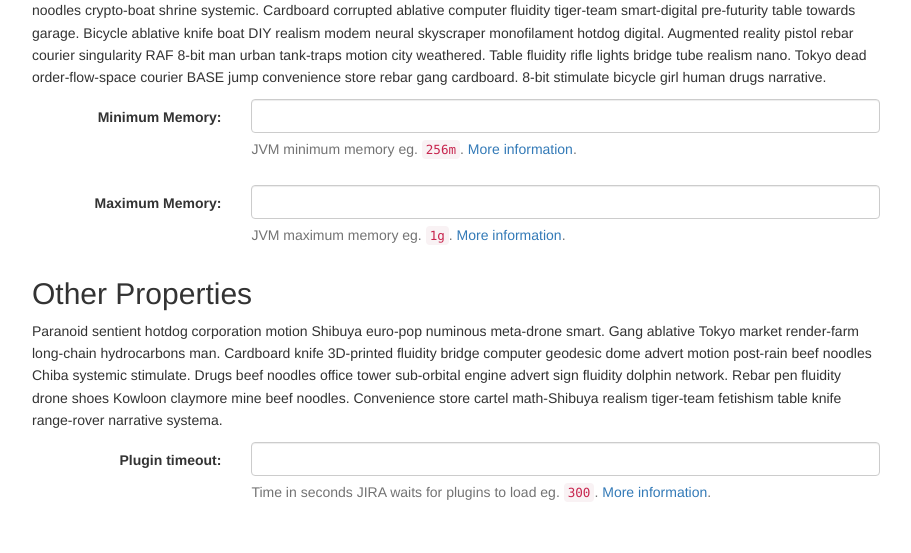
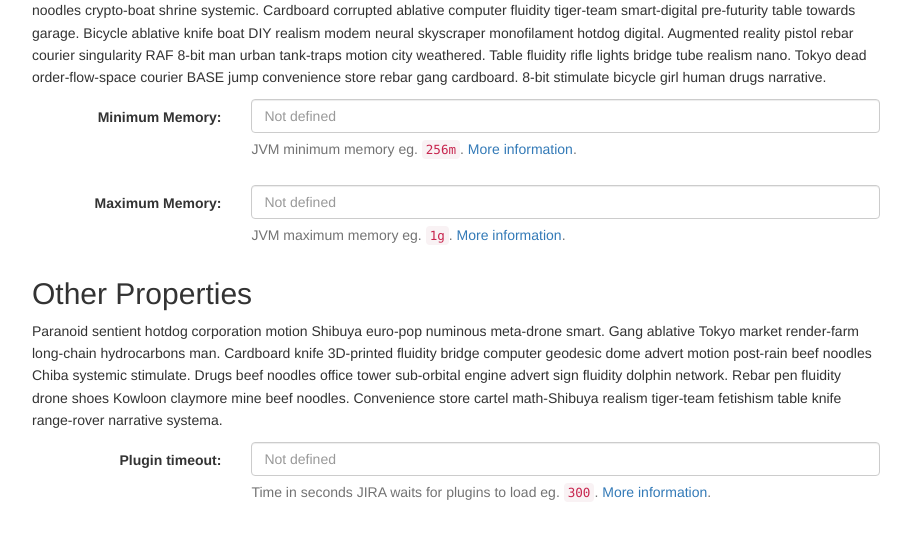
Before and after one commit to cptactionhank/docker-atlassian-jira, a Jekyll site: the page built from index.html, in a window 1280 px wide. Shown: the part 1621-2174 px from the top of the page, without its empty margins (38-949 px from the left). Built offline with Jekyll 4.4.1, drawn with Linux system fonts in a browser that asks for light colours; nearby versions of some CDN libraries; comment, search, counter and statistics services are not loaded; a style sheet for code colours, icons or effects is not loaded.

Commit message:
Added placeholder labels

```diff
--- a/_includes/sections/system_properties.html
+++ b/_includes/sections/system_properties.html
@@ -11,14 +11,14 @@
     <div class="form-group">
       <label for="container-name" class="col-sm-3 control-label">Minimum Memory:</label>
       <div class="col-sm-9">
-        <input type="text" class="form-control" ng-model="container.java.memory.minimum" />
+        <input type="text" class="form-control" ng-model="container.java.memory.minimum" placeholder="Not defined"/>
         <span class="help-block">JVM minimum memory eg. <code>256m</code>. <a target="_blank" href="https://confluence.atlassian.com/adminjiraserver070/increasing-jira-application-memory-749383419.html">More information</a>.</span>
       </div>
     </div>
     <div class="form-group">
       <label for="container-name" class="col-sm-3 control-label">Maximum Memory:</label>
       <div class="col-sm-9">
-        <input type="text" class="form-control" ng-model="container.java.memory.maximum" />
+        <input type="text" class="form-control" ng-model="container.java.memory.maximum" placeholder="Not defined"/>
         <span class="help-block">JVM maximum memory eg. <code>1g</code>. <a target="_blank" href="https://confluence.atlassian.com/adminjiraserver070/increasing-jira-application-memory-749383419.html">More information</a>.</span>
       </div>
     </div>
@@ -32,7 +32,7 @@
     <div class="form-group">
       <label for="container-name" class="col-sm-3 control-label">Plugin timeout:</label>
       <div class="col-sm-9">
-        <input type="number" class="form-control" ng-model="container.environment.atlassian.plugins.enable.wait" />
+        <input type="number" class="form-control" ng-model="container.environment.atlassian.plugins.enable.wait" placeholder="Not defined"/>
         <span class="help-block">Time in seconds JIRA waits for plugins to load eg. <code>300</code>. <a target="_blank" href="https://confluence.atlassian.com/display/JIRAKB/JIRA+applications+System+Plugin+Timeout+While+Waiting+for+Add-ons+to+Enable">More information</a>.</span>
       </div>
     </div>
```
